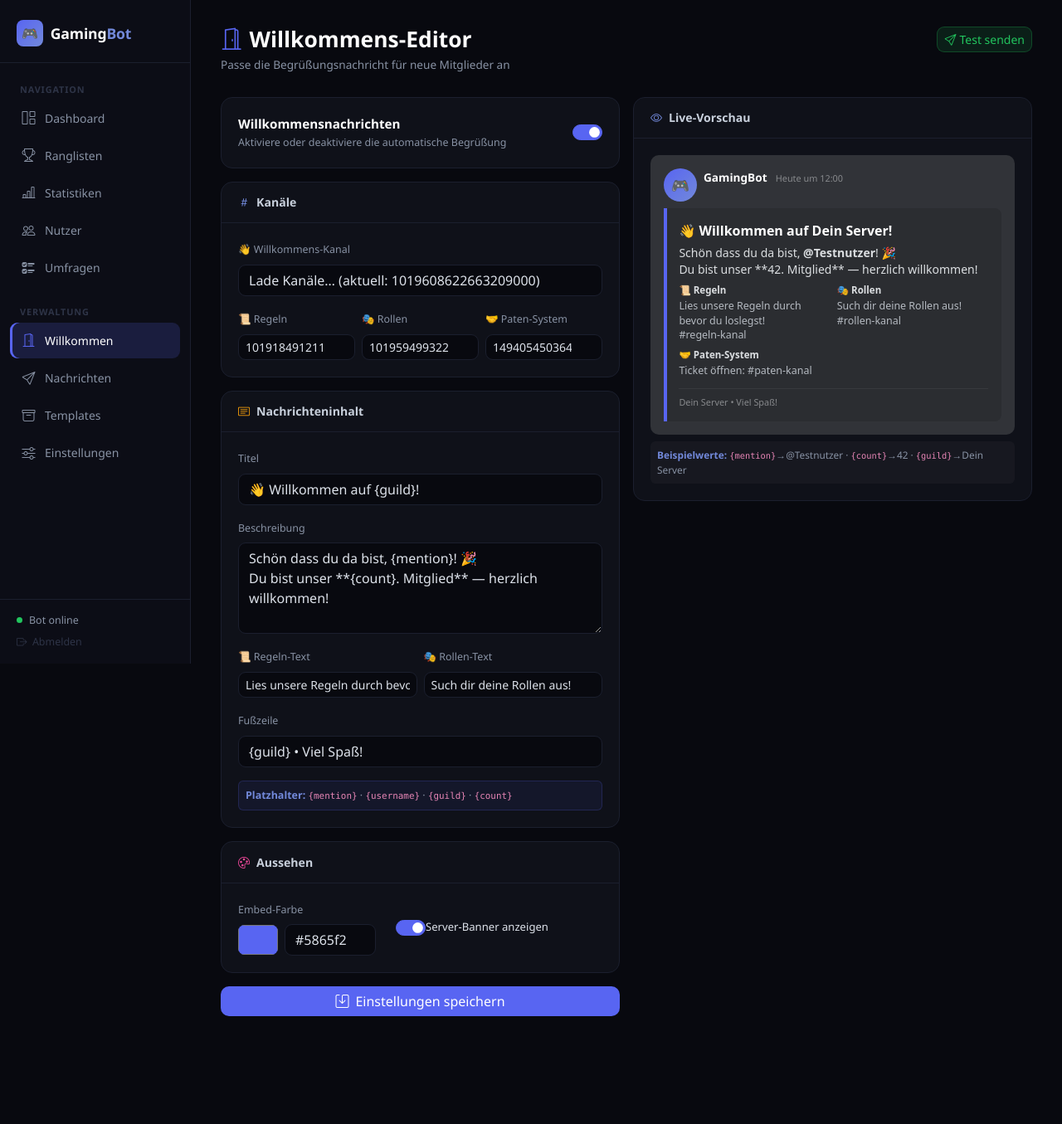
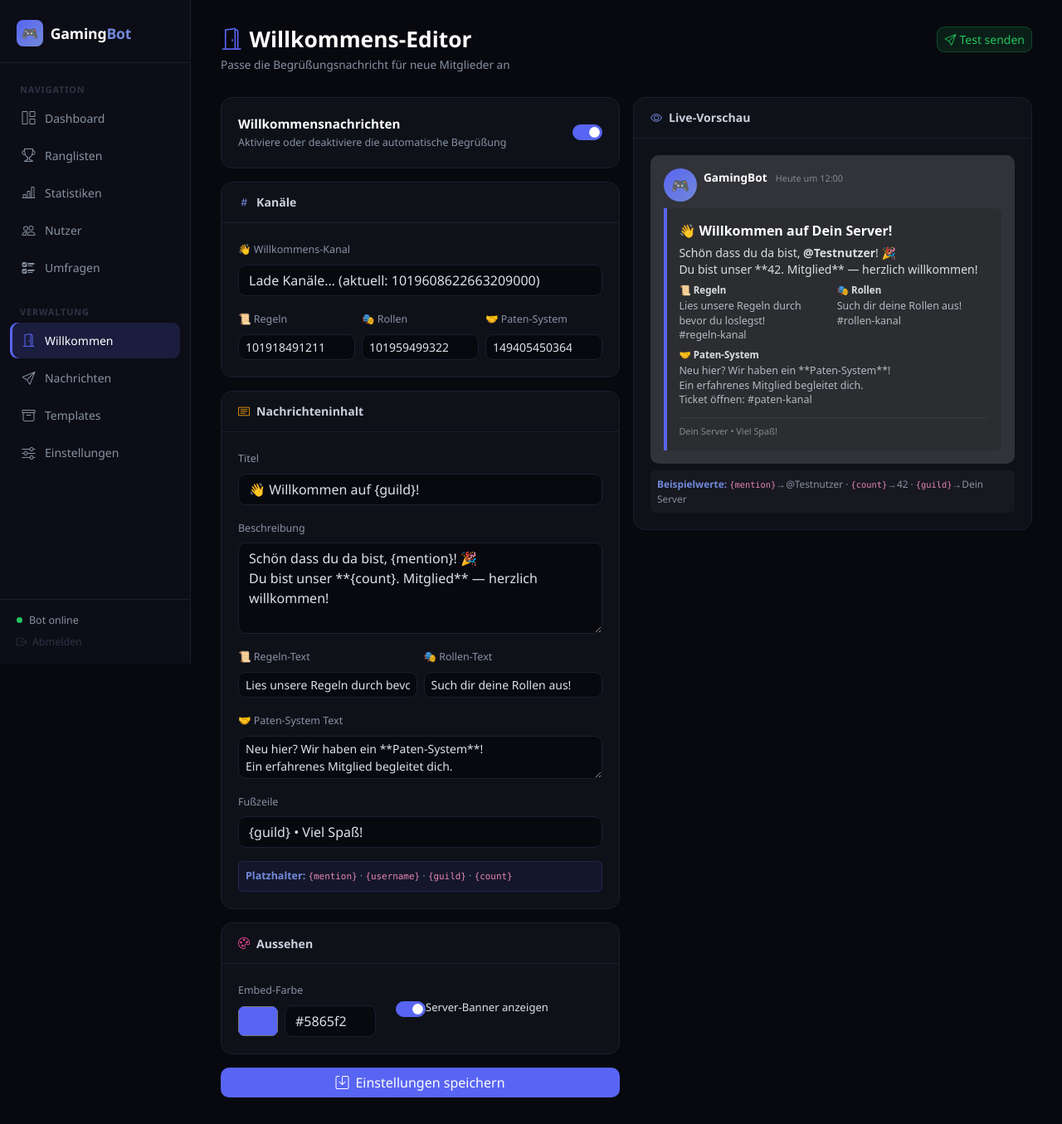
Before and after one commit to dexedv/gamingbot, a Flask app: page /willkommen in a window 1280 px wide. Shown: the whole page at 83% size. Before the commit the page ends 1225 px from the top, so only its background shows below. Run offline with Flask 3, Linux system fonts and the light colour scheme; a user stored in the database is signed in; data that the repository does not hold is empty.

Commit message:
Paten-System Text im Welcome-Editor editierbar
Co-Authored-By: Claude Sonnet 4.6 <noreply@anthropic.com>

```diff
--- a/cogs/welcome.py
+++ b/cogs/welcome.py
@@ -14,6 +14,7 @@ DEFAULTS = {
     "welcome_rules_channel": 1019184912110211103,
     "welcome_roles_channel": 1019594993226219610,
     "welcome_paten_channel": 1494054503647805562,
+    "welcome_paten_text":    "Neu hier? Wir haben ein **Paten-System**!\nEin erfahrenes Mitglied begleitet dich.",
     "welcome_footer":        "{guild} • Viel Spaß!",
     "welcome_show_banner":   True,
 }
@@ -95,7 +96,7 @@ class WelcomeCog(commands.Cog, name="Welcome"):
         )
         embed.add_field(
             name="🤝  Paten-System",
-            value=f"Neu hier? Wir haben ein **Paten-System**!\nEin erfahrenes Mitglied begleitet dich.\nTicket öffnen: <#{int(s['welcome_paten_channel'])}>",
+            value=f"{fmt(s.get('welcome_paten_text', 'Neu hier? Wir haben ein **Paten-System**!'))}\nTicket öffnen: <#{int(s['welcome_paten_channel'])}>",
             inline=False,
         )
         embed.set_footer(
--- a/web/app.py
+++ b/web/app.py
@@ -236,6 +236,7 @@ SETTINGS_DEFAULTS = {
     "welcome_roles_channel":  1019594993226219610,
     "welcome_roles_text":     "Such dir deine Rollen aus!",
     "welcome_paten_channel":  1494054503647805562,
+    "welcome_paten_text":     "Neu hier? Wir haben ein **Paten-System**!\nEin erfahrenes Mitglied begleitet dich.",
     "welcome_footer":         "{guild} • Viel Spaß!",
     "welcome_show_banner":    True,
 }
@@ -569,7 +570,7 @@ def willkommen():
         s["welcome_enabled"]    = "welcome_enabled" in request.form
         s["welcome_show_banner"] = "welcome_show_banner" in request.form
         for key in ["welcome_title", "welcome_description", "welcome_color",
-                    "welcome_footer", "welcome_rules_text", "welcome_roles_text"]:
+                    "welcome_footer", "welcome_rules_text", "welcome_roles_text", "welcome_paten_text"]:
             val = request.form.get(key, "").strip()
             if val:
                 s[key] = val
--- a/web/templates/willkommen.html
+++ b/web/templates/willkommen.html
@@ -138,6 +138,11 @@
             </div>
           </div>
           <div>
+            <label class="form-label" style="font-size:.78rem;color:var(--muted)">🤝 Paten-System Text</label>
+            <textarea name="welcome_paten_text" id="inp_paten_text" class="form-control form-control-sm"
+                      rows="2" maxlength="300" oninput="updatePreview()">{{ s.welcome_paten_text }}</textarea>
+          </div>
+          <div>
             <label class="form-label" style="font-size:.78rem;color:var(--muted)">Fußzeile</label>
             <input type="text" name="welcome_footer" id="inp_footer" class="form-control"
                    value="{{ s.welcome_footer }}" oninput="updatePreview()">
@@ -210,6 +215,7 @@
               </div>
               <div class="embed-field" style="flex-basis:100%">
                 <div class="field-name">🤝 Paten-System</div>
+                <div class="field-val" id="prev_paten_text" style="white-space:pre-wrap">{{ s.welcome_paten_text }}</div>
                 <div class="field-val" id="prev_paten">Ticket öffnen: #paten-kanal</div>
               </div>
             </div>
@@ -310,6 +316,7 @@ function updatePreview() {
   document.getElementById('prev_footer').textContent   = fmt(document.getElementById('inp_footer').value);
   document.getElementById('prev_rules_text').textContent = document.getElementById('inp_rules_text').value;
   document.getElementById('prev_roles_text').textContent = document.getElementById('inp_roles_text').value;
+  document.getElementById('prev_paten_text').textContent = document.getElementById('inp_paten_text').value;
 }
 
 function syncColorFromPicker() {
```
